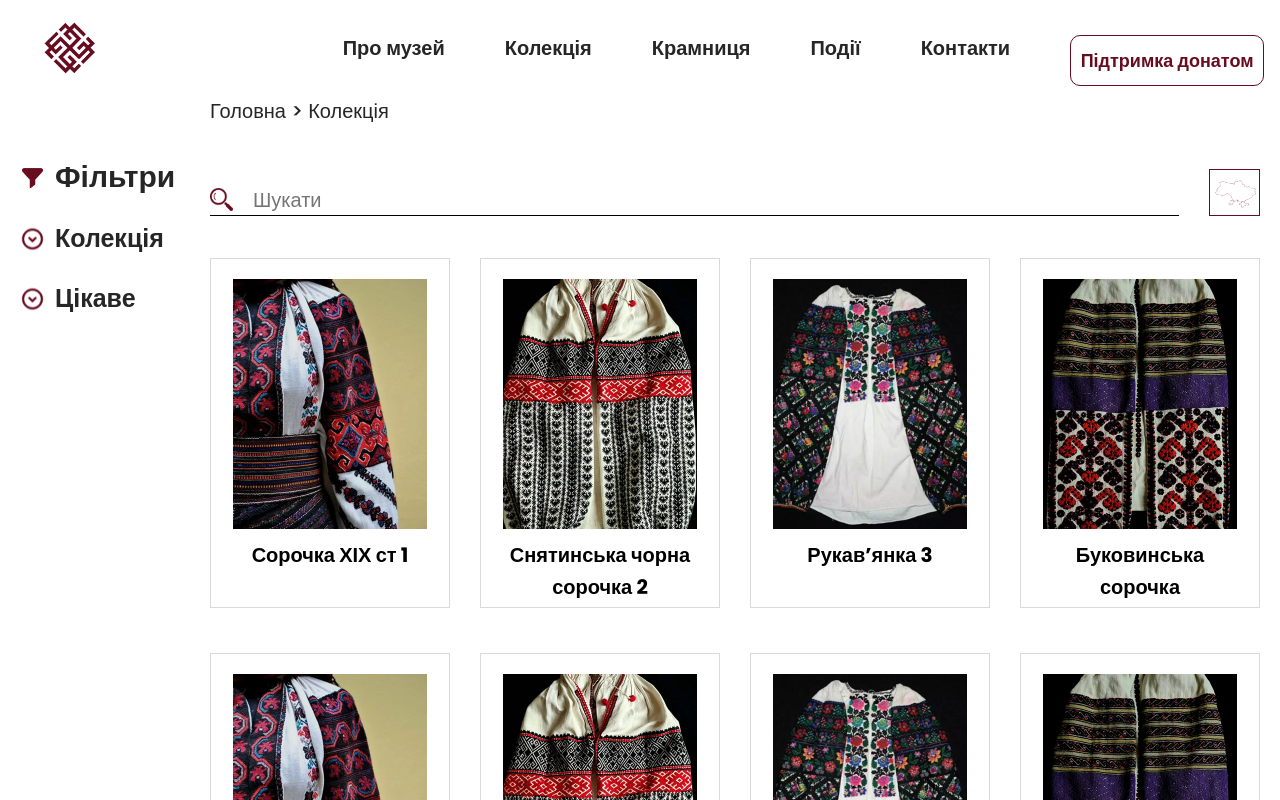
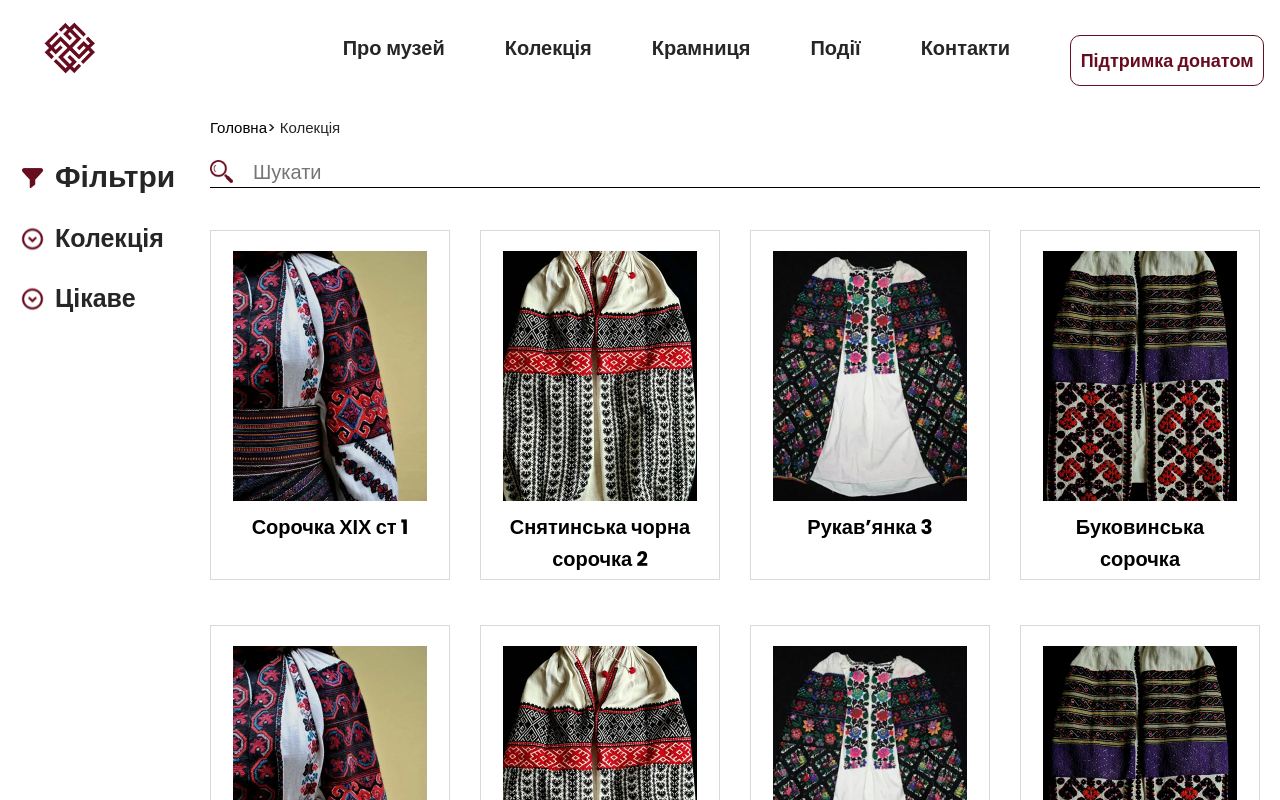
Before and after one commit to sofibrezden/shymchuk_space, a React (Create React App) app in the folder frontend/: page /collection in a window 1280 px wide. Shown: the top 800 px of the page. Built offline with nearby package versions, Linux system fonts and the light colour scheme.

Commit message:
fix link

```diff
--- a/frontend/src/components/views/CollectionView/components/Assortment/Assortment.module.scss
+++ b/frontend/src/components/views/CollectionView/components/Assortment/Assortment.module.scss
@@ -6,11 +6,15 @@
   }
 
   h5 {
-    font-size: 20px;
+    margin-top: 20px;
+    font-size: 15px;
     font-weight: 500;
     color: #262626;
   }
-
+  a{
+    text-decoration: none;
+    color: #000000;
+  }
   .filterToggle {
     display: none;
     background: transparent;
--- a/frontend/src/components/views/CollectionView/components/Assortment/Assortment.tsx
+++ b/frontend/src/components/views/CollectionView/components/Assortment/Assortment.tsx
@@ -26,7 +26,7 @@ function Assortment({
 
   return (
     <div className={styles.wrapper}>
-      <h5>Головна {">"} Колекція</h5>
+      <h5><a href="https://localhost:3000">Головна</a>{">"} Колекція</h5>
 
       <div className={styles.search}>
         <button
@@ -38,12 +38,12 @@ function Assortment({
 
         <input type="text" placeholder="Шукати" />
         <img src={SearchImg} alt="Search" className={styles.searchImg} />
-        <button
-          className={styles.mapButton}
-          onClick={() => setIsMapShown(!isMapShown)}
-        >
-          <img src={MapImg} className={styles.map} alt="Map" />
-        </button>
+        {/*<button*/}
+        {/*  className={styles.mapButton}*/}
+        {/*  onClick={() => setIsMapShown(!isMapShown)}*/}
+        {/*>*/}
+        {/*  <img src={MapImg} className={styles.map} alt="Map" />*/}
+        {/*</button>*/}
       </div>
 
       {isMapShown == true ? (
```
